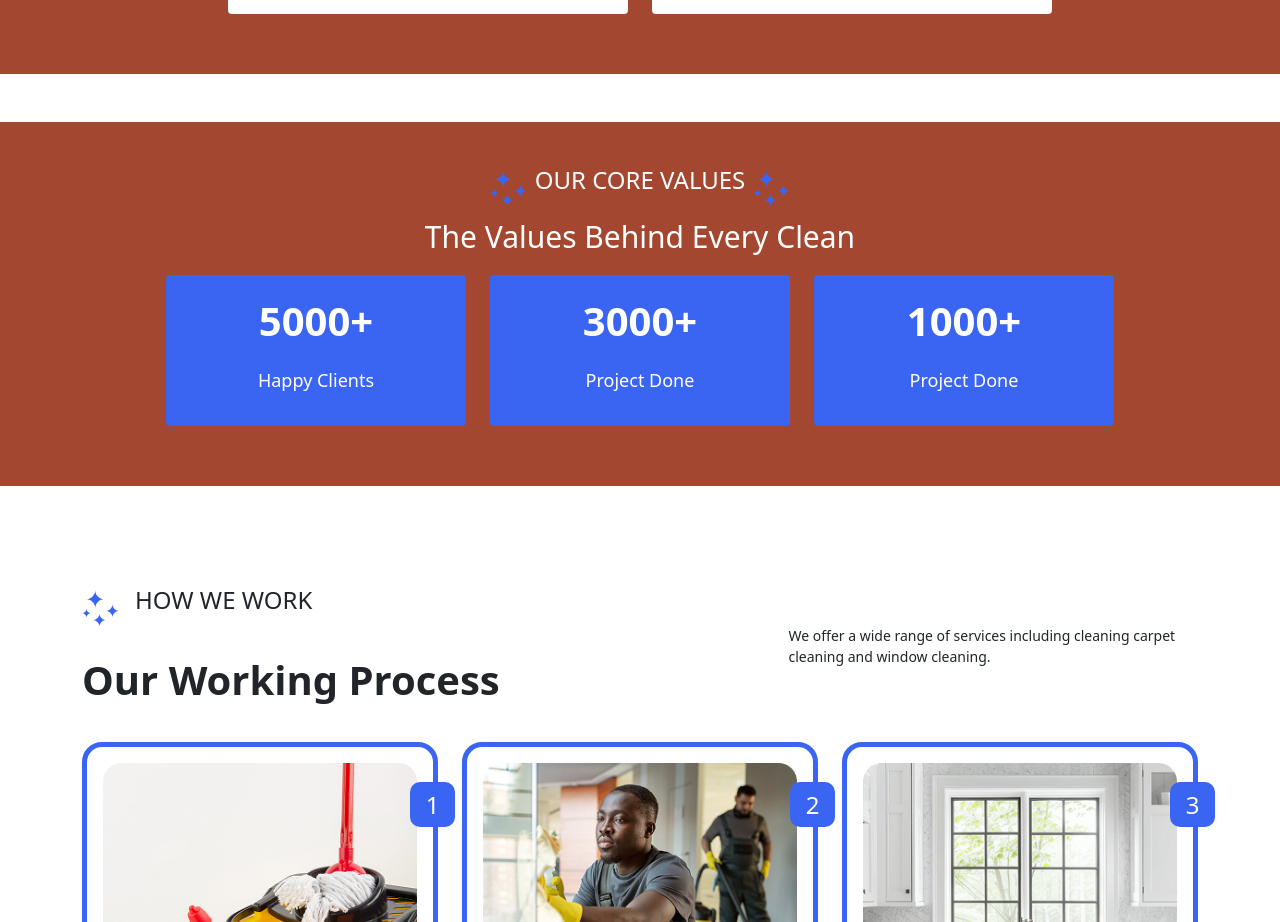
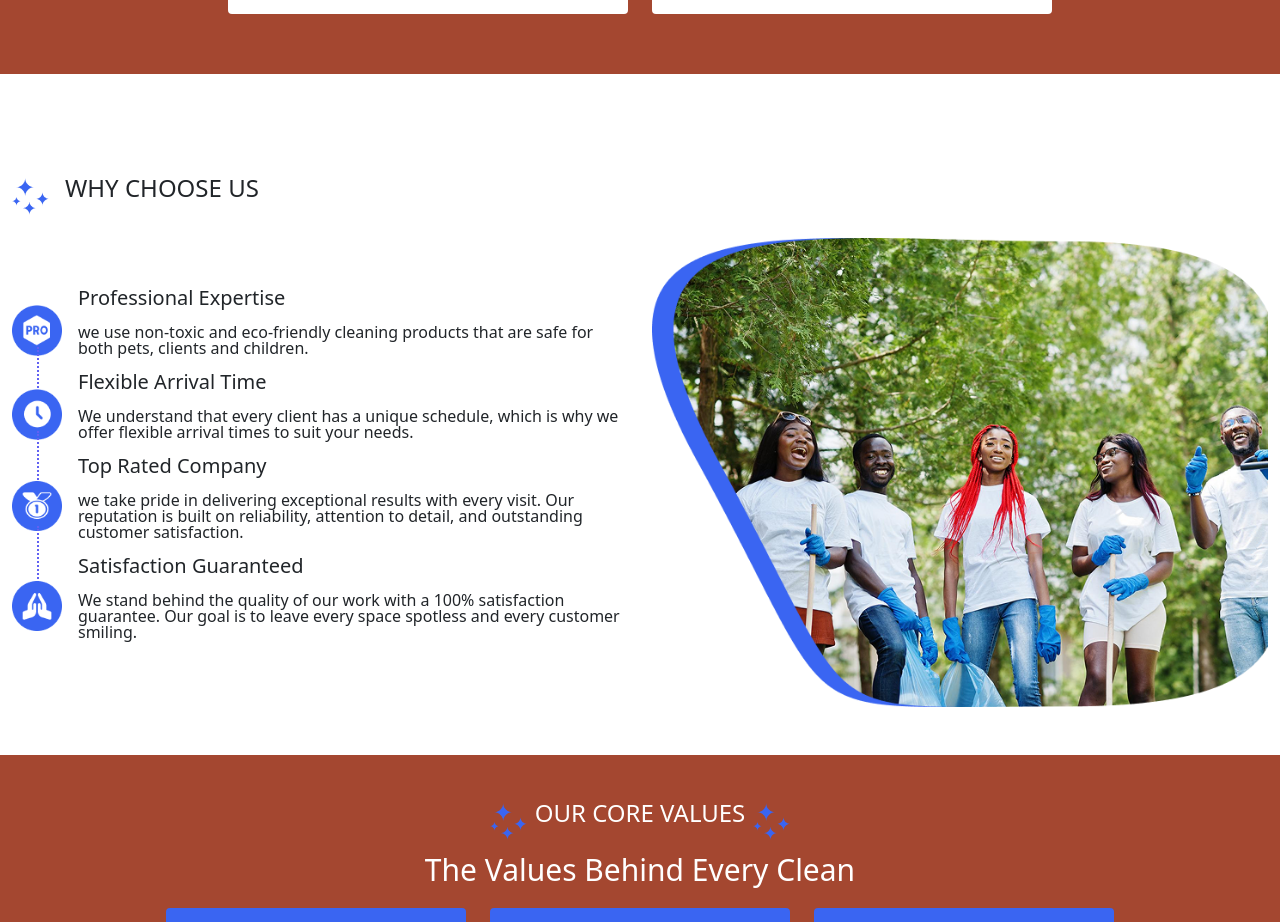
Before and after one commit to deehemjay/prestiege-, a React (Create React App) app: page /about in a window 1280 px wide. Shown: the part 1540-2462 px from the top of the page. Built offline with nearby package versions, Linux system fonts and the light colour scheme.

Commit message:
100% done

```diff
--- a/src/App.css
+++ b/src/App.css
@@ -85,6 +85,31 @@ body {
     top: 60px;
   }
 }
+.sec-three{
+  padding: 50px 0 0 0;
+  .sec-three-img{
+    width: 50px;
+  }
+  .item {
+      display: flex;
+      align-items: center;
+      gap: 15px;
+      position: relative;
+    }
+    .item::before {
+      content: "";
+      border-left: 2px dotted rgb(97, 97, 243);
+      height: 100%;
+      position: absolute;
+      top: 70%;
+      left: 25px;
+    }
+
+    .item:last-child::before {
+      height: 0%;
+      top: 0;
+    }
+  }
 
 /* media query */
 @media (max-width: 1280px) {
@@ -131,6 +156,9 @@ body {
       top: 30px;
     }
   }
+  .try-sec3{
+    margin: 100px 0 0 0;
+  }
 }
 
 @media (max-width: 545px) {
@@ -165,6 +193,9 @@ body {
       left: 400px;
     }
   }
+    .try-sec3{
+    margin: 20px 0 0 0;
+  }
 }
 @media (max-width: 440px) {
   .last-sec {
--- a/src/pages/Aboutpage/About.jsx
+++ b/src/pages/Aboutpage/About.jsx
@@ -10,6 +10,7 @@ import AboutSecFour from "./AboutSecFour";
 import Footer from "../../components/Footer";
 import LastSec from "./LastSec";
 import AboutSecFive from "./AboutSecFive";
+import AboutSecThree from "./AboutSecThree";
 
 const About = () => {
   return (
@@ -29,6 +30,7 @@ const About = () => {
         icon={FaCheckSquare}
       />
       <AboutSecTwo />
+      <AboutSecThree/>
       <AboutSecFour />
       <AboutSecFive/>
       <LastSec/>
--- /dev/null
+++ b/src/pages/Aboutpage/AboutSecThree.jsx
@@ -0,0 +1,80 @@
+import React from "react";
+import { Col, Container, Row } from "react-bootstrap";
+import img1 from "../../images/professional.png";
+import img2 from "../../images/time.png";
+import img3 from "../../images/company.png";
+import img4 from "../../images/satisfaction.png";
+import img5 from "../../images/choose-pics.png";
+import star from "../../images/star.png";
+
+const AboutSecThree = () => {
+  return (
+    <>
+      <Container fluid className="mt-5 pt-5">
+        <div className="d-flex align-items-center gap-3">
+          <img src={star} alt="" className="img-fluid" />
+          <p className="fs-4 fw-medium">WHY CHOOSE US</p>
+        </div>
+        <Row className="pt-3">
+          <Col md={6} className="sec-three">
+            <div className="gap-3 item">
+              <div>
+                <img src={img1} alt="" className="sec-three-img"/>
+              </div>
+              <div style={{ lineHeight: "1" }}>
+                <p className="fs-5 fw-medium">Professional Expertise</p>
+                <p className="fw-light">
+                  we use non-toxic and eco-friendly cleaning products that are
+                  safe for both pets, clients and children.
+                </p>
+              </div>
+            </div>
+            <div className="gap-3 item">
+              <div>
+                <img src={img2} alt="" className="sec-three-img" />
+              </div>
+              <div style={{ lineHeight: "1" }}>
+                <p className="fs-5 fw-medium">Flexible Arrival Time</p>
+                <p className="fw-light">
+                  We understand that every client has a unique schedule, which
+                  is why we offer flexible arrival times to suit your needs.
+                </p>
+              </div>
+            </div>
+            <div className="gap-3 item">
+              <div>
+                <img src={img3} alt="" className="sec-three-img" />
+              </div>
+              <div style={{ lineHeight: "1" }}>
+                <p className="fs-5 fw-medium">Top Rated Company</p>
+                <p className="fw-light">
+                  we take pride in delivering exceptional results with every
+                  visit. Our reputation is built on reliability, attention to
+                  detail, and outstanding customer satisfaction.
+                </p>
+              </div>
+            </div>
+            <div className="gap-3 item">
+              <div>
+                <img src={img4} alt="" className="sec-three-img" />
+              </div>
+              <div style={{ lineHeight: "1" }}>
+                <p className="fs-5 fw-medium">Satisfaction Guaranteed</p>
+                <p className="fw-light">
+                  We stand behind the quality of our work with a 100%
+                  satisfaction guarantee. Our goal is to leave every space
+                  spotless and every customer smiling.
+                </p>
+              </div>
+            </div>
+                  </Col>
+                  <Col md={6}>
+                      <img src={img5} alt="" className="img-fluid try-sec3" />
+                  </Col>
+        </Row>
+      </Container>
+    </>
+  );
+};
+
+export default AboutSecThree;
```
Also changed, not shown: src/images/choose-pics.png (renamed from src/images/CHOOSE PICS.png).
